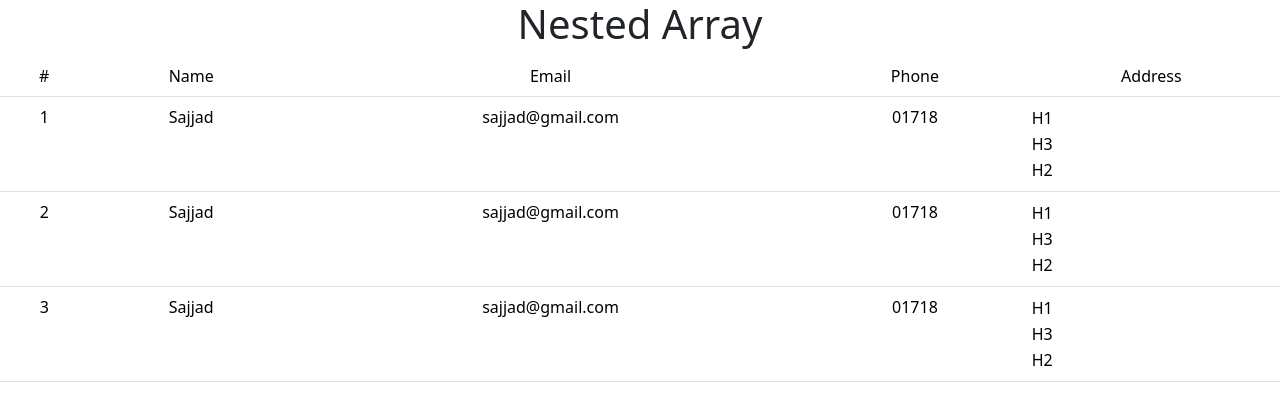
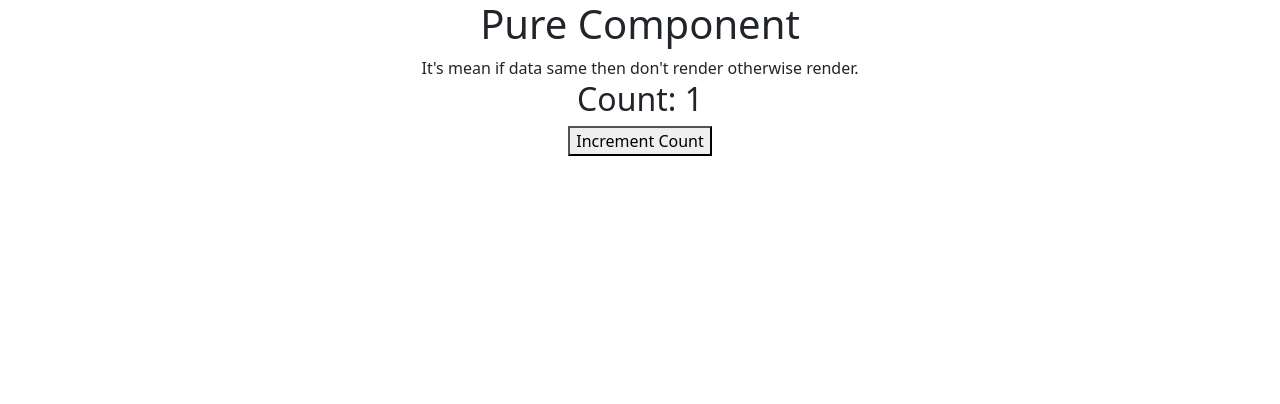
Before and after one commit to DevelSajjad/learn_react, a React (Create React App) app: page / in a window 1280 px wide. Shown: the top 404 px of the page. Built offline with nearby package versions, Linux system fonts and the light colour scheme.

Commit message:
pure component

```diff
--- a/src/App.js
+++ b/src/App.js
@@ -1,37 +1,57 @@
 import logo from './logo.svg';
 import './App.css';
 import 'bootstrap/dist/css/bootstrap.min.css';
-import { useState } from 'react';
+import React,{ useState, Component } from 'react';
 import UseEffect from './UseEffect';
 import ArrayList from './ArrayList';
 import NestedArray from './NestedArray';
+import PureComponent from './PureComponent';
 
-function App() {
-  const [data, inputData] = useState(null);
-  const [print, printData] = useState(false);
-  function getData(data) {
-    let val = data.target.value;
-    inputData(val);
-  }
+// function App() {
+//   const [data, inputData] = useState(null);
+//   const [print, printData] = useState(false);
+//   function getData(data) {
+//     let val = data.target.value;
+//     inputData(val);
+//   }
 
-  return (
-    <div className="App">
-      {/* <h1>First React App</h1> */}
+//   return (
+//     <div className="App">
+//       <h1>First React App</h1>
 
-      {/* <p>{print ? data : null}</p>
-      <input onChange={getData}/>
-      <button onClick={()=>printData(print ? false : true)}>Print</button> */}
+//       <p>{print ? data : null}</p>
+//       <input onChange={getData}/>
+//       <button onClick={()=>printData(print ? false : true)}>Print</button>
 
-      {/* <UseEffect/> */}
+//       <UseEffect/>
 
 
 
-      {/* <ArrayList/> */}
+//       <ArrayList/>
 
-      <NestedArray/>
+//       <NestedArray/>
 
-    </div>
-  );
+//     </div>
+//   );
+// }
+
+// export default App;
+
+class App extends Component {
+  constructor() {
+    super();
+    this.state= {
+      count:1,
+    }
+  }
+  render() {
+    return(
+      <div className='App'>
+        <PureComponent data={this.state.count} />
+        <button onClick={()=>this.setState({count: 1})}>Increment Count</button>
+      </div>
+    );
+  }
 }
 
 export default App;
--- /dev/null
+++ b/src/PureComponent.js
@@ -0,0 +1,16 @@
+import React from "react";
+
+class PureComponent extends React.PureComponent{
+    render() {
+        console.log('pure component');
+        return(
+            <>
+                <h1>Pure Component</h1>
+                <span>It's mean if data same then don't render otherwise render.</span>
+                <h2>Count: {this.props.data}</h2>
+            </>
+        )
+    }
+}
+
+export default PureComponent;
```
